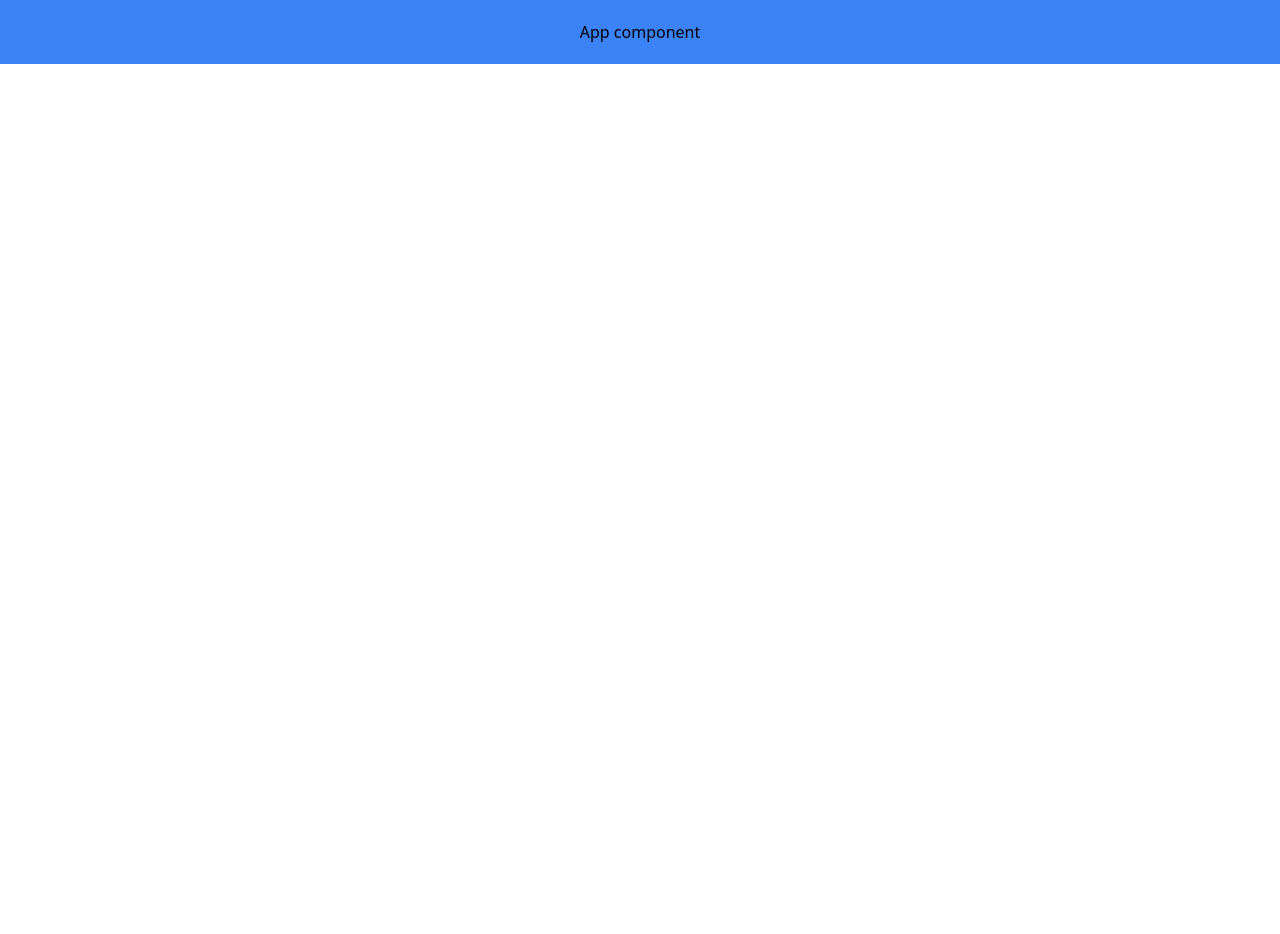
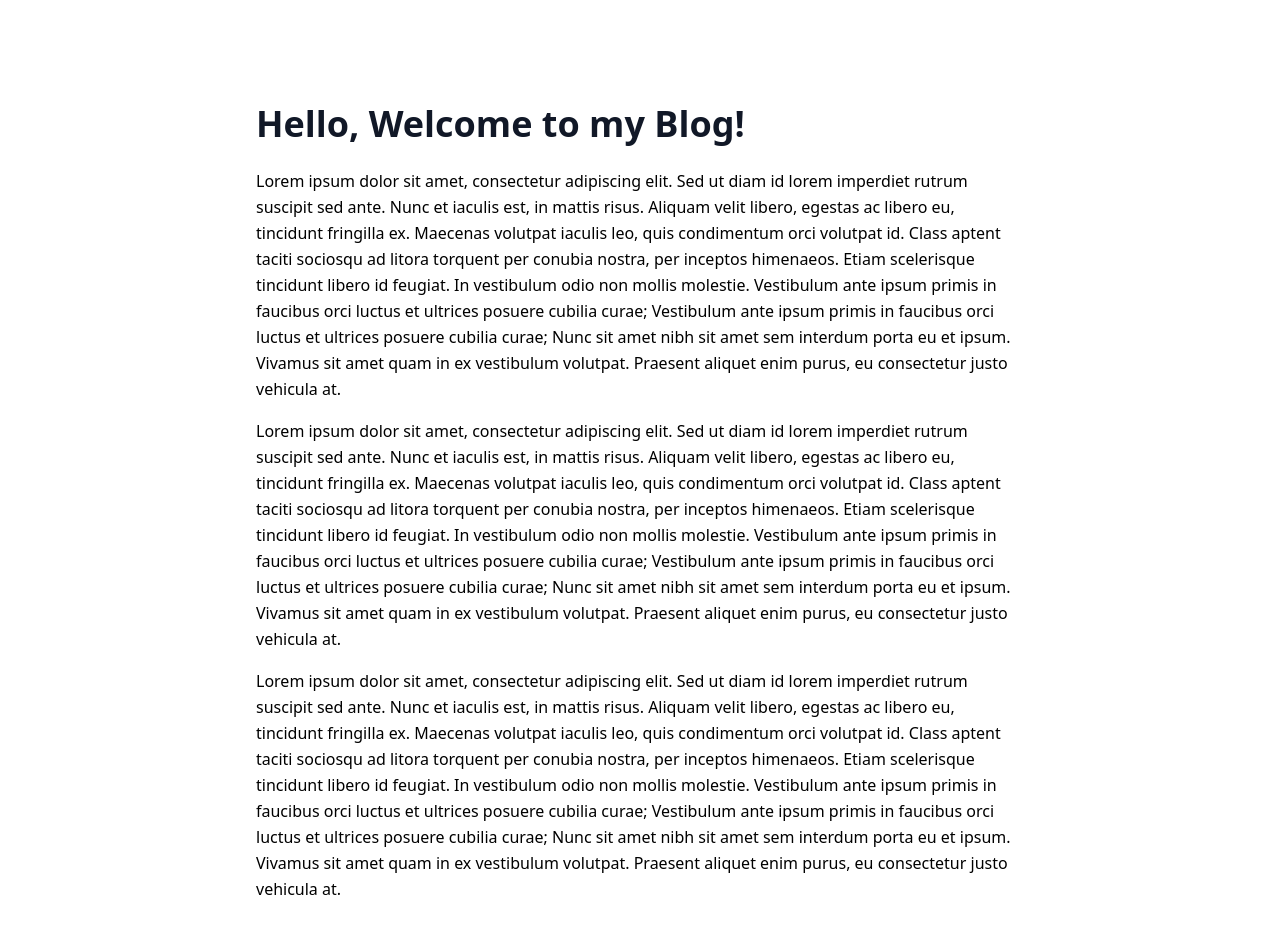
Before and after one commit to yuktibhatt/BlogApp-Mern, a React (Create React App) app in the folder my-blog/: page / in a window 1280 px wide. Shown: the top 934 px of the page. Before the commit the page ends 800 px from the top, so only its background shows below. Built offline with nearby package versions, Linux system fonts and the light colour scheme.

Commit message:
home page

```diff
--- a/my-blog/src/App.js
+++ b/my-blog/src/App.js
@@ -1,12 +1,16 @@
-import logo from './logo.svg';
-import './App.css';
+import Home from './pages/Home';
+import {BrowserRouter as Router, Route} from 'react-router-dom';
+
+
 
 function App() {
   return (
-    <div className="container bg-blue-500 text-center p-5">
-      App component
+    <Router>
+    <div className="max-w-screen-md mx-auto pt-20">
+      <Route exact path="/" component={Home} />
+     </div>
+    </Router>
 
-    </div>
   );
 }
 
--- /dev/null
+++ b/my-blog/src/pages/Home.js
@@ -0,0 +1,16 @@
+import React from 'react';
+
+const Home = () => {
+    return (
+        <div className = "mb-20">
+         <h1 className=" sm:text-4xl text-2xl font-bold mt-6 mb-6 text-gray-900">Hello, Welcome to my Blog!</h1>
+    <p className="mx-auto leading-relaxed text-base mb-4">Lorem ipsum dolor sit amet, consectetur adipiscing elit. Sed ut diam id lorem imperdiet rutrum suscipit sed ante. Nunc et iaculis est, in mattis risus. Aliquam velit libero, egestas ac libero eu, tincidunt fringilla ex. Maecenas volutpat iaculis leo, quis condimentum orci volutpat id. Class aptent taciti sociosqu ad litora torquent per conubia nostra, per inceptos himenaeos. Etiam scelerisque tincidunt libero id feugiat. In vestibulum odio non mollis molestie. Vestibulum ante ipsum primis in faucibus orci luctus et ultrices posuere cubilia curae; Vestibulum ante ipsum primis in faucibus orci luctus et ultrices posuere cubilia curae; Nunc sit amet nibh sit amet sem interdum porta eu et ipsum. Vivamus sit amet quam in ex vestibulum volutpat. Praesent aliquet enim purus, eu consectetur justo vehicula at.</p>
+   <p className="mx-auto leading-relaxed text-base mb-4">Lorem ipsum dolor sit amet, consectetur adipiscing elit. Sed ut diam id lorem imperdiet rutrum suscipit sed ante. Nunc et iaculis est, in mattis risus. Aliquam velit libero, egestas ac libero eu, tincidunt fringilla ex. Maecenas volutpat iaculis leo, quis condimentum orci volutpat id. Class aptent taciti sociosqu ad litora torquent per conubia nostra, per inceptos himenaeos. Etiam scelerisque tincidunt libero id feugiat. In vestibulum odio non mollis molestie. Vestibulum ante ipsum primis in faucibus orci luctus et ultrices posuere cubilia curae; Vestibulum ante ipsum primis in faucibus orci luctus et ultrices posuere cubilia curae; Nunc sit amet nibh sit amet sem interdum porta eu et ipsum. Vivamus sit amet quam in ex vestibulum volutpat. Praesent aliquet enim purus, eu consectetur justo vehicula at.</p>
+   <p className="mx-auto leading-relaxed text-base mb-4">Lorem ipsum dolor sit amet, consectetur adipiscing elit. Sed ut diam id lorem imperdiet rutrum suscipit sed ante. Nunc et iaculis est, in mattis risus. Aliquam velit libero, egestas ac libero eu, tincidunt fringilla ex. Maecenas volutpat iaculis leo, quis condimentum orci volutpat id. Class aptent taciti sociosqu ad litora torquent per conubia nostra, per inceptos himenaeos. Etiam scelerisque tincidunt libero id feugiat. In vestibulum odio non mollis molestie. Vestibulum ante ipsum primis in faucibus orci luctus et ultrices posuere cubilia curae; Vestibulum ante ipsum primis in faucibus orci luctus et ultrices posuere cubilia curae; Nunc sit amet nibh sit amet sem interdum porta eu et ipsum. Vivamus sit amet quam in ex vestibulum volutpat. Praesent aliquet enim purus, eu consectetur justo vehicula at.</p>
+
+        </div>
+    )
+}
+
+
+export default Home;
```
Also changed, not shown: my-blog/package.json (+4 -3 lines), 2 other files (tests, documents, lock files or other folders).
